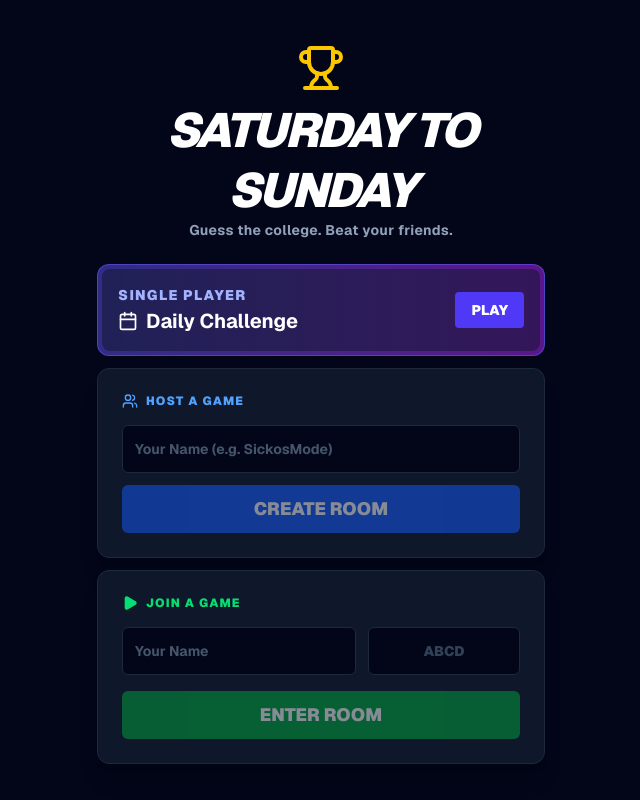
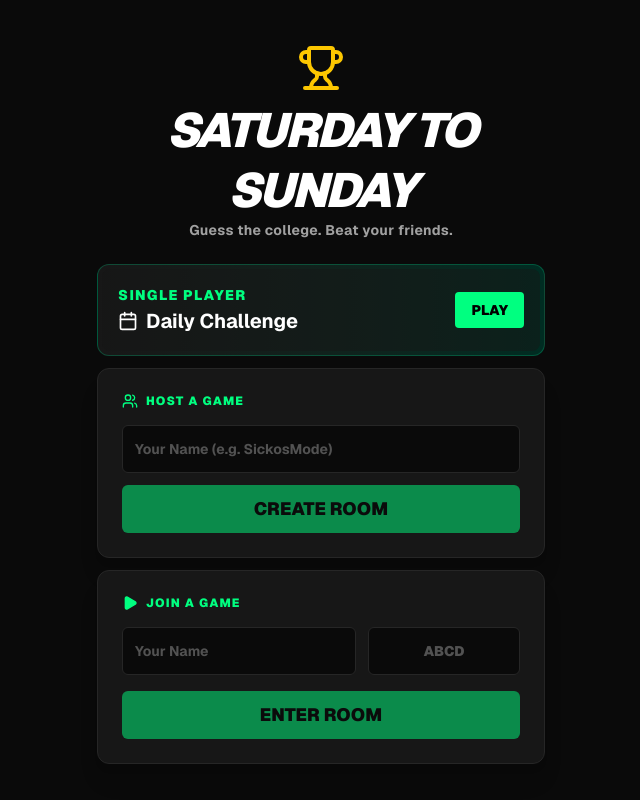
Before and after one commit to abundant-pasta/Saturday_To_Sunday, a Next.js app: page / in a window 1280 px wide. Shown: the whole page, without its empty margins (319-959 px from the left). Built offline with nearby package versions, Linux system fonts and the light colour scheme.

Commit message:
Apply safe hex neon green theme to home and lobby

```diff
--- a/app/page.tsx
+++ b/app/page.tsx
@@ -49,19 +49,21 @@ export default function Home() {
   }
 
   return (
-    <div className="min-h-[100dvh] bg-slate-950 flex items-center justify-center p-4 font-sans overflow-hidden">
+    // THEME: Swapped bg-slate-950 for bg-neutral-950 to get a deeper charcoal finish
+    <div className="min-h-[100dvh] bg-neutral-950 flex items-center justify-center p-4 font-sans overflow-hidden">
       <div className="w-full max-w-md flex flex-col gap-4">
 
-        {/* LOGO AREA - Compacted for Mobile */}
+        {/* LOGO AREA */}
         <div className="text-center space-y-2 py-2">
           <div className="flex justify-center">
+            {/* Yellow trophy provides great contrast against the neon brand color */}
             <Trophy className="w-8 h-8 md:w-12 md:h-12 text-yellow-400" />
           </div>
           <div>
             <h1 className="text-3xl md:text-5xl font-black italic uppercase tracking-tighter text-white leading-tight">
               Saturday To Sunday
             </h1>
-            <p className="text-slate-400 font-bold text-xs md:text-sm tracking-wide">Guess the college. Beat your friends.</p>
+            <p className="text-neutral-400 font-bold text-xs md:text-sm tracking-wide">Guess the college. Beat your friends.</p>
           </div>
         </div>
 
@@ -69,31 +71,35 @@ export default function Home() {
 
             {/* 1. DAILY CHALLENGE CARD */}
             <Link href="/daily" className="block group">
-                <div className="bg-gradient-to-r from-indigo-900 to-purple-900 border border-indigo-500/50 p-1 rounded-xl hover:scale-[1.02] transition-transform cursor-pointer">
-                    <div className="bg-slate-900/50 rounded-lg p-3 md:p-4 flex items-center justify-between">
+                {/* NEON BRAND: Swapped indigo for a deep emerald gradient and neon green hover border */}
+                <div className="bg-gradient-to-r from-neutral-900 to-emerald-950 border border-emerald-500/30 group-hover:border-[#00ff80] p-1 rounded-xl hover:scale-[1.02] transition-all cursor-pointer">
+                    <div className="bg-neutral-900/50 rounded-lg p-3 md:p-4 flex items-center justify-between">
                         <div>
-                            <div className="text-indigo-300 font-black uppercase text-[10px] md:text-sm tracking-widest mb-0.5">Single Player</div>
+                            {/* Neon Text using Hex Code */}
+                            <div className="text-[#00ff80] font-black uppercase text-[10px] md:text-sm tracking-widest mb-0.5">Single Player</div>
                             <div className="text-white font-bold text-lg md:text-xl flex items-center gap-2"><Calendar className="w-4 h-4 md:w-5 md:h-5" /> Daily Challenge</div>
                         </div>
-                        <div className="bg-indigo-600 text-white px-3 py-1.5 md:px-4 md:py-2 rounded font-black uppercase text-xs md:text-sm">Play</div>
+                        {/* Neon Button: Swapped bg-indigo for Hex #00ff80 */}
+                        <div className="bg-[#00ff80] text-black px-3 py-1.5 md:px-4 md:py-2 rounded font-black uppercase text-xs md:text-sm transition-colors group-hover:bg-white">Play</div>
                     </div>
                 </div>
             </Link>
 
             {/* 2. HOST GAME CARD */}
-            <div className="bg-slate-900 border border-slate-800 rounded-xl p-4 md:p-6 space-y-3 md:space-y-4 shadow-xl">
-                <div className="flex items-center gap-2 text-blue-400 font-black uppercase text-[10px] md:text-xs tracking-widest">
+            <div className="bg-neutral-900 border border-neutral-800 rounded-xl p-4 md:p-6 space-y-3 md:space-y-4 shadow-xl">
+                {/* Blue text swapped for Neon Green */}
+                <div className="flex items-center gap-2 text-[#00ff80] font-black uppercase text-[10px] md:text-xs tracking-widest">
                     <Users className="w-3 h-3 md:w-4 md:h-4" /> Host a Game
                 </div>
                 <div className="space-y-2 md:space-y-3">
                     <Input
                         placeholder="Your Name (e.g. SickosMode)"
-                        className="bg-slate-950 border-slate-800 h-10 md:h-12 font-bold text-white placeholder:text-slate-600"
+                        className="bg-neutral-950 border-neutral-800 h-10 md:h-12 font-bold text-white placeholder:text-neutral-600 focus-visible:ring-[#00ff80]"
                         value={hostName}
                         onChange={(e) => setHostName(e.target.value)}
                     />
                     <Button
-                        className="w-full h-10 md:h-12 text-base md:text-lg font-black uppercase bg-blue-600 hover:bg-blue-500 text-white transition-all"
+                        className="w-full h-10 md:h-12 text-base md:text-lg font-black uppercase bg-[#00ff80] hover:bg-[#05ff84] text-black transition-all"
                         onClick={handleCreate}
                         disabled={isLoading || !hostName}
                     >
@@ -103,20 +109,20 @@ export default function Home() {
             </div>
 
             {/* 3. JOIN GAME CARD */}
-            <div className="bg-slate-900 border border-slate-800 rounded-xl p-4 md:p-6 space-y-3 md:space-y-4 shadow-xl">
-                <div className="flex items-center gap-2 text-green-400 font-black uppercase text-[10px] md:text-xs tracking-widest">
+            <div className="bg-neutral-900 border border-neutral-800 rounded-xl p-4 md:p-6 space-y-3 md:space-y-4 shadow-xl">
+                <div className="flex items-center gap-2 text-[#00ff80] font-black uppercase text-[10px] md:text-xs tracking-widest">
                     <Play className="w-3 h-3 md:w-4 md:h-4 fill-current" /> Join a Game
                 </div>
                 <div className="grid grid-cols-5 gap-2 md:gap-3">
                     <Input
                         placeholder="Your Name"
-                        className="col-span-3 bg-slate-950 border-slate-800 h-10 md:h-12 font-bold text-white placeholder:text-slate-600"
+                        className="col-span-3 bg-neutral-950 border-neutral-800 h-10 md:h-12 font-bold text-white placeholder:text-neutral-600 focus-visible:ring-[#00ff80]"
                         value={joinName}
                         onChange={(e) => setJoinName(e.target.value)}
                     />
                     <Input
                         placeholder="ABCD"
-                        className="col-span-2 bg-slate-950 border-slate-800 h-10 md:h-12 font-black text-center uppercase text-white placeholder:text-slate-700"
+                        className="col-span-2 bg-neutral-950 border-neutral-800 h-10 md:h-12 font-black text-center uppercase text-white placeholder:text-neutral-600 focus-visible:ring-[#00ff80]"
                         maxLength={4}
                         value={roomCode}
                         onChange={(e) => setRoomCode(e.target.value.toUpperCase())}
@@ -124,7 +130,7 @@ export default function Home() {
                 </div>
                 {error && <div className="text-red-500 text-xs font-bold text-center">{error}</div>}
                 <Button
-                    className="w-full h-10 md:h-12 text-base md:text-lg font-black uppercase bg-green-600 hover:bg-green-500 text-white transition-all"
+                    className="w-full h-10 md:h-12 text-base md:text-lg font-black uppercase bg-[#00ff80] hover:bg-[#05ff84] text-black transition-all"
                     onClick={handleJoin}
                     disabled={isLoading || !roomCode || !joinName}
                 >
--- a/components/GameView.tsx
+++ b/components/GameView.tsx
@@ -138,19 +138,24 @@ export default function GameView({ initialRoom, player, initialParticipant }: Ga
 // 1. LOBBY
 if (gameState === 'waiting') {
   return (
-      <div className="flex flex-col items-center min-h-[100dvh] bg-slate-950 text-white p-4 space-y-8 pt-20">
-         <Link href="/" className="absolute top-4 left-4 text-slate-500 hover:text-white"><Home /></Link>
+    // Background changed to a deep charcoal (neutral-950)
+    <div className="flex flex-col items-center min-h-[100dvh] bg-neutral-950 text-white p-4 space-y-8 pt-20">
+       <Link href="/" className="absolute top-4 left-4 text-neutral-500 hover:text-white"><Home /></Link>
       <div className="text-center space-y-2">
-          <h1 className="text-4xl font-black italic uppercase text-transparent bg-clip-text bg-gradient-to-r from-blue-400 to-indigo-500">Lobby</h1>
-          <p className="text-slate-400">Share Code: <span className="font-mono text-white font-bold">{initialRoom.code}</span></p>
+        {/* THEME UPDATE: Swapped Blue/Indigo for Neon Green Gradient */}
+        <h1 className="text-4xl font-black italic uppercase text-transparent bg-clip-text bg-gradient-to-r from-emerald-400 to-[#00ff80]">Lobby</h1>
+        <p className="text-neutral-400">Share Code: <span className="font-mono text-white font-bold">{initialRoom.code}</span></p>
       </div>
-        <Card className="w-full max-w-md bg-slate-900 border-slate-800">
-            <CardHeader><CardTitle className="text-slate-500 text-xs uppercase">Players Joined</CardTitle></CardHeader>
+
+      {/* Card styling set to dark neutral to match brand */}
+      <Card className="w-full max-w-md bg-neutral-900 border-neutral-800">
+          <CardHeader><CardTitle className="text-neutral-500 text-xs uppercase">Players Joined</CardTitle></CardHeader>
           <CardContent className="space-y-2">
-                {participants.length === 0 && <div className="text-slate-600 italic">Waiting...</div>}
+              {participants.length === 0 && <div className="text-neutral-600 italic">Waiting...</div>}
               {participants.map((p) => (
-                    <div key={p.id} className="flex items-center gap-3 p-2 rounded bg-slate-800/50">
-                        <div className="w-8 h-8 rounded-full bg-blue-600 flex items-center justify-center font-bold">{p.name[0]}</div>
+                  <div key={p.id} className="flex items-center gap-3 p-2 rounded bg-neutral-800/50">
+                      {/* Avatar background changed to Neon Green */}
+                      <div className="w-8 h-8 rounded-full bg-[#00ff80] text-black flex items-center justify-center font-bold">{p.name[0]}</div>
                       <span className="font-bold">{p.name} {p.is_host && <span className="text-xs text-yellow-500 bg-yellow-500/10 px-2 py-0.5 rounded ml-2">HOST</span>}</span>
                   </div>
               ))}
@@ -158,11 +163,16 @@ export default function GameView({ initialRoom, player, initialParticipant }: Ga
       </Card>
 
       {isHost ? (
-             <Button size="lg" className="w-full max-w-md h-16 text-xl font-bold uppercase bg-green-600 hover:bg-green-700" onClick={async () => { await startGame(initialRoom.code) }}>
+           /* THEME UPDATE: Swapped Green-600 for Brand Neon #00ff80 */
+           <Button
+              size="lg"
+              className="w-full max-w-md h-16 text-xl font-bold uppercase bg-[#00ff80] hover:bg-[#05ff84] text-black transition-all"
+              onClick={async () => { await startGame(initialRoom.code) }}
+           >
            <Play className="w-6 h-6 mr-2 fill-current" /> Start Game
          </Button>
       ) : (
-            <div className="flex items-center gap-2 text-slate-500 animate-pulse"><Loader2 className="w-4 h-4 animate-spin" /> Waiting for host to start...</div>
+          <div className="flex items-center gap-2 text-neutral-500 animate-pulse"><Loader2 className="w-4 h-4 animate-spin" /> Waiting for host to start...</div>
       )}
     </div>
   )
```
Lines whose indentation alone changed are shown as unchanged.
